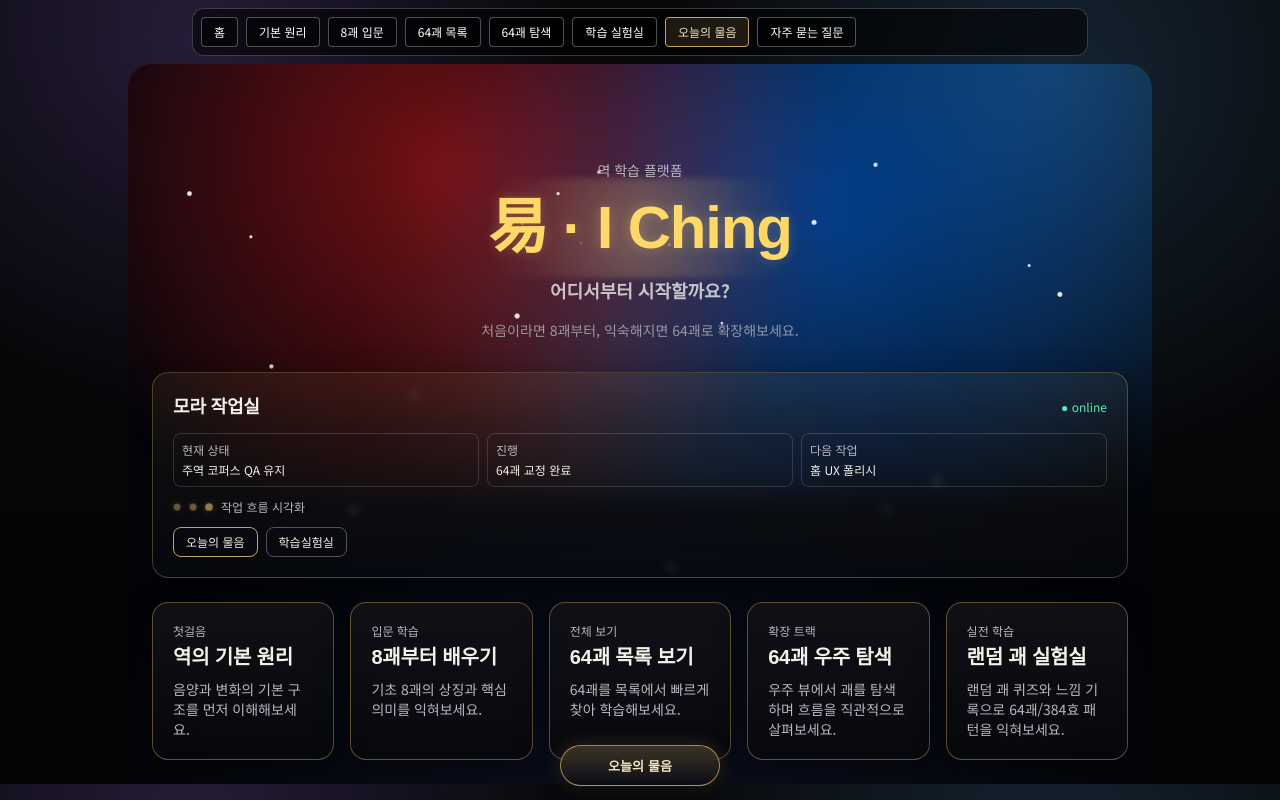
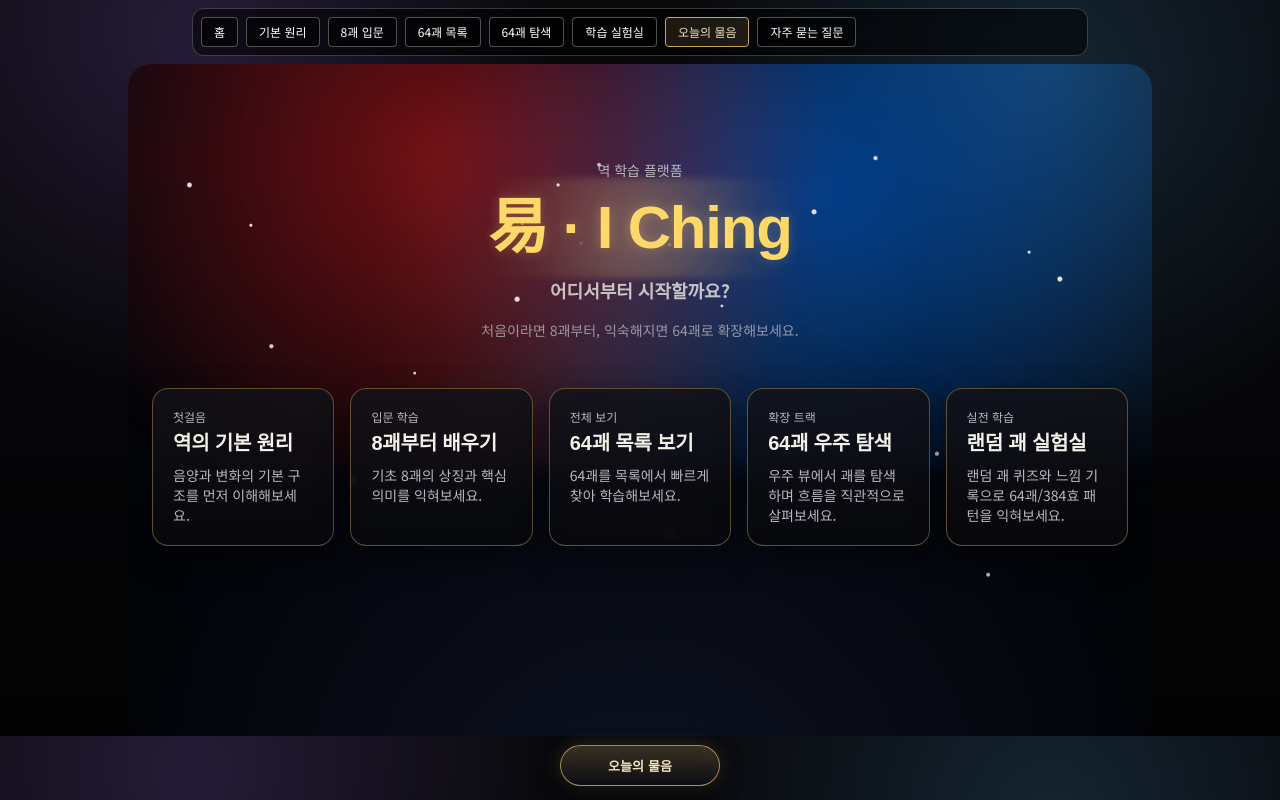
Before and after one commit to kinddragon1224/iching-learning-web, a Next.js app: page / in a window 1280 px wide. Built offline with nearby package versions, Linux system fonts and the light colour scheme.

Commit message:
Revert "feat: 홈에 Star Office Lite 작업실 상태 카드 추가"
This reverts commit 5d92872d58836b7d58c200ca454fd0ceae91d324.

```diff
--- a/app/globals.css
+++ b/app/globals.css
@@ -485,29 +485,6 @@ h3 {
   50% { box-shadow: 0 10px 28px rgba(0,0,0,0.5), 0 0 24px rgba(212,178,106,0.38); }
 }
 
-.star-office-lite {
-  border: 1px solid rgba(212, 178, 106, 0.3);
-  background: linear-gradient(180deg, rgba(212,178,106,0.08), rgba(8,10,16,0.65));
-}
-
-.star-dot {
-  width: 8px;
-  height: 8px;
-  border-radius: 999px;
-  display: inline-block;
-  background: #d4b26a;
-  box-shadow: 0 0 10px rgba(212,178,106,0.45);
-  animation: starDotPulse 1.8s ease-in-out infinite;
-}
-
-.star-dot-2 { animation-delay: 0.25s; }
-.star-dot-3 { animation-delay: 0.5s; }
-
-@keyframes starDotPulse {
-  0%, 100% { transform: scale(0.85); opacity: 0.45; }
-  50% { transform: scale(1.1); opacity: 1; }
-}
-
 @media (prefers-reduced-motion: reduce) {
   .studio-answer-btn,
   .studio-answer-correct,
--- a/app/page.tsx
+++ b/app/page.tsx
@@ -1,7 +1,6 @@
 "use client";
 
 import Link from "next/link";
-import StarOfficeLite from "@/components/StarOfficeLite";
 
 export default function Home() {
   return (
@@ -22,11 +21,7 @@ export default function Home() {
         <p className="text-sm text-[var(--text-muted)] home-fade-up-delay">처음이라면 8괘부터, 익숙해지면 64괘로 확장해보세요.</p>
       </header>
 
-      <section className="relative z-10 mt-8">
-        <StarOfficeLite />
-      </section>
-
-      <section className="relative z-10 mt-6 grid gap-4 md:grid-cols-2 lg:grid-cols-5">
+      <section className="relative z-10 mt-12 grid gap-4 md:grid-cols-2 lg:grid-cols-5">
         <Link href="/principles" className="paper-panel rounded-2xl p-5 panel-hover ring-1 ring-[rgba(212,178,106,0.45)]">
           <p className="text-xs text-[var(--text-muted)]">첫걸음</p>
           <h2 className="mt-1 text-xl font-semibold">역의 기본 원리</h2>
--- a/components/StarOfficeLite.tsx
+++ /dev/null
@@ -1,41 +0,0 @@
-"use client";
-
-import Link from "next/link";
-
-export default function StarOfficeLite() {
-  return (
-    <section className="paper-panel rounded-2xl p-5 star-office-lite">
-      <div className="flex items-center justify-between">
-        <h2 className="text-lg font-semibold">모라 작업실</h2>
-        <span className="text-xs text-emerald-300">● online</span>
-      </div>
-
-      <div className="mt-3 grid gap-2 sm:grid-cols-3 text-xs">
-        <div className="rounded-lg border border-white/15 p-2">
-          <p className="text-[var(--text-muted)]">현재 상태</p>
-          <p className="mt-1">주역 코퍼스 QA 유지</p>
-        </div>
-        <div className="rounded-lg border border-white/15 p-2">
-          <p className="text-[var(--text-muted)]">진행</p>
-          <p className="mt-1">64괘 교정 완료</p>
-        </div>
-        <div className="rounded-lg border border-white/15 p-2">
-          <p className="text-[var(--text-muted)]">다음 작업</p>
-          <p className="mt-1">홈 UX 폴리시</p>
-        </div>
-      </div>
-
-      <div className="mt-3 flex items-center gap-2 text-xs">
-        <span className="star-dot star-dot-1" />
-        <span className="star-dot star-dot-2" />
-        <span className="star-dot star-dot-3" />
-        <span className="text-[var(--text-muted)]">작업 흐름 시각화</span>
-      </div>
-
-      <div className="mt-3 flex gap-2 text-xs">
-        <Link href="/daily" className="rounded-lg border border-[var(--gold-line)] px-3 py-1.5">오늘의 물음</Link>
-        <Link href="/studio" className="rounded-lg border border-white/30 px-3 py-1.5">학습실험실</Link>
-      </div>
-    </section>
-  );
-}
```
